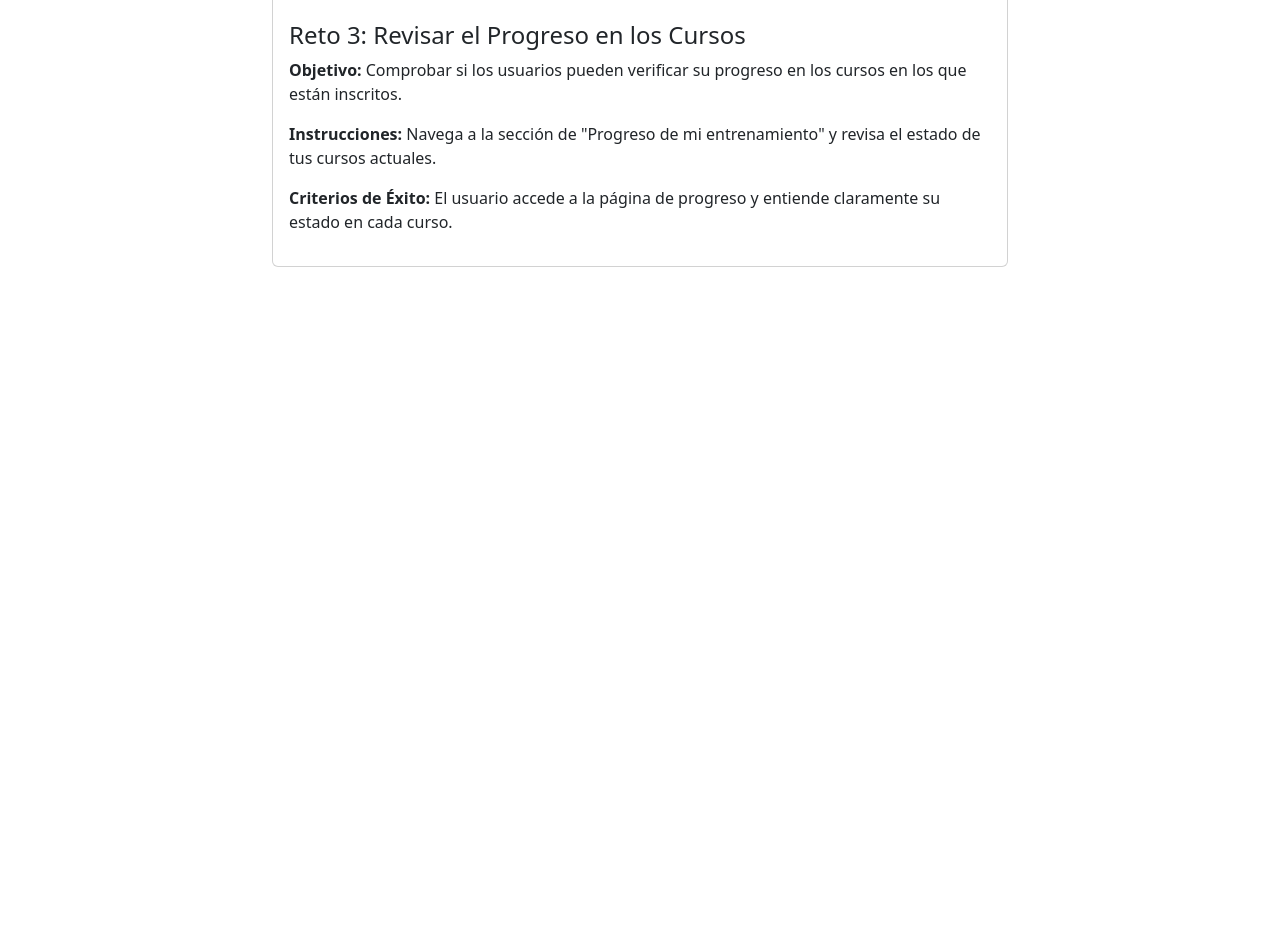
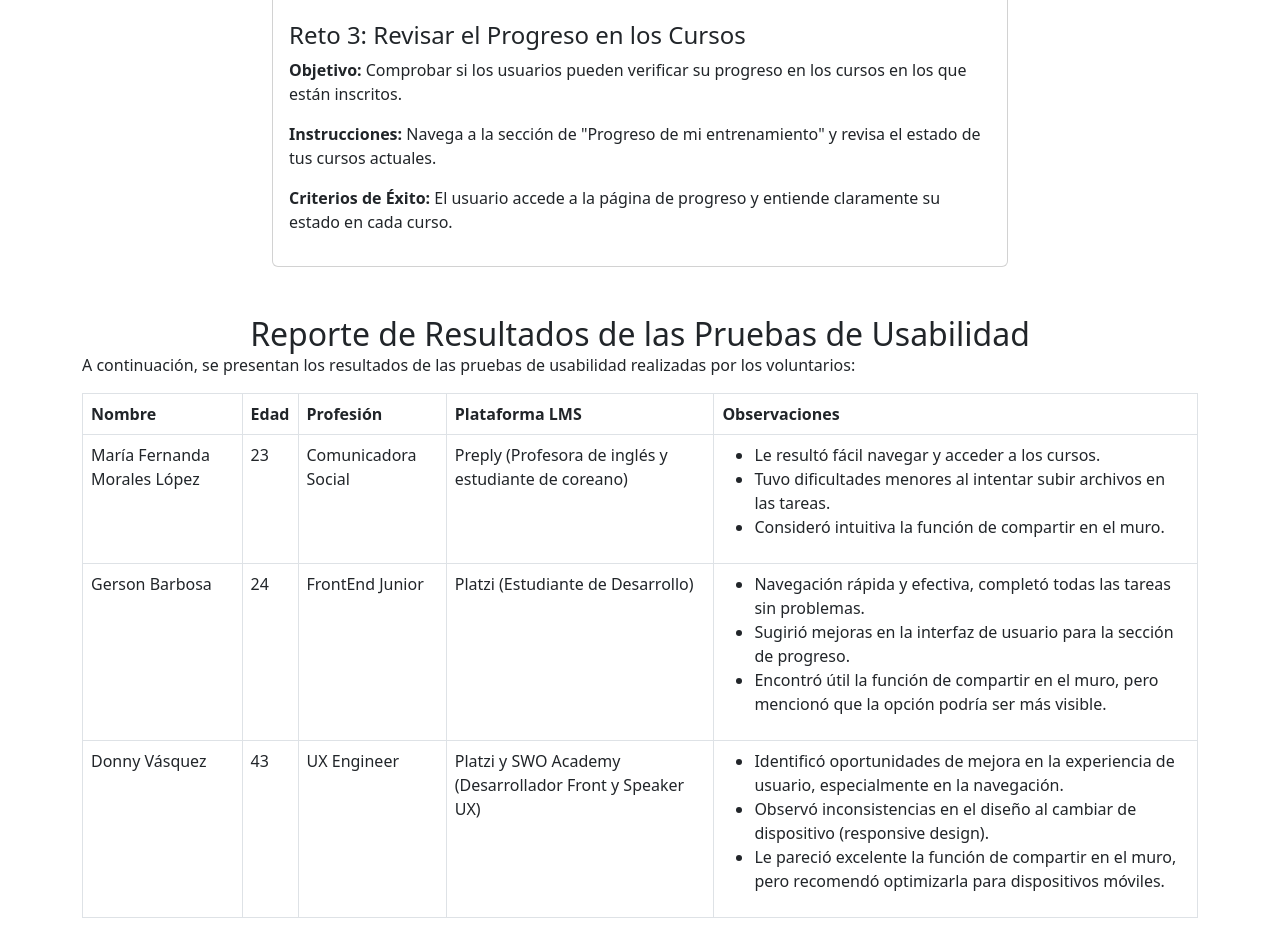
Before and after one commit to donnyvasquez/majo-resources, a plain HTML site: page index.html in a window 1280 px wide. Shown: the part 9918-10852 px from the top of the page. Before the commit the page ends 10185 px from the top, so only its background shows below. Drawn offline with nearby package versions, Linux system fonts and the light colour scheme.

Commit message:
Pruebas de usuario

```diff
--- a/index.html
+++ b/index.html
@@ -676,6 +676,64 @@
   </div>
 </div>
 
+<div class="container mt-5">
+  <h2 class="card-title text-center">Reporte de Resultados de las Pruebas de Usabilidad</h2>
+  <p>A continuación, se presentan los resultados de las pruebas de usabilidad realizadas por los voluntarios:</p>
+
+  <table class="table table-bordered">
+      <thead class="thead-dark">
+          <tr>
+              <th>Nombre</th>
+              <th>Edad</th>
+              <th>Profesión</th>
+              <th>Plataforma LMS</th>
+              <th>Observaciones</th>
+          </tr>
+      </thead>
+      <tbody>
+          <tr>
+              <td>María Fernanda Morales López</td>
+              <td>23</td>
+              <td>Comunicadora Social</td>
+              <td>Preply (Profesora de inglés y estudiante de coreano)</td>
+              <td>
+                  <ul>
+                      <li>Le resultó fácil navegar y acceder a los cursos.</li>
+                      <li>Tuvo dificultades menores al intentar subir archivos en las tareas.</li>
+                      <li>Consideró intuitiva la función de compartir en el muro.</li>
+                  </ul>
+              </td>
+          </tr>
+          <tr>
+              <td>Gerson Barbosa</td>
+              <td>24</td>
+              <td>FrontEnd Junior</td>
+              <td>Platzi (Estudiante de Desarrollo)</td>
+              <td>
+                  <ul>
+                      <li>Navegación rápida y efectiva, completó todas las tareas sin problemas.</li>
+                      <li>Sugirió mejoras en la interfaz de usuario para la sección de progreso.</li>
+                      <li>Encontró útil la función de compartir en el muro, pero mencionó que la opción podría ser más visible.</li>
+                  </ul>
+              </td>
+          </tr>
+          <tr>
+              <td>Donny Vásquez</td>
+              <td>43</td>
+              <td>UX Engineer</td>
+              <td>Platzi y SWO Academy (Desarrollador Front y Speaker UX)</td>
+              <td>
+                  <ul>
+                      <li>Identificó oportunidades de mejora en la experiencia de usuario, especialmente en la navegación.</li>
+                      <li>Observó inconsistencias en el diseño al cambiar de dispositivo (responsive design).</li>
+                      <li>Le pareció excelente la función de compartir en el muro, pero recomendó optimizarla para dispositivos móviles.</li>
+                  </ul>
+              </td>
+          </tr>
+      </tbody>
+  </table>
+</div>
+
 
 </body>
 </html>
```
